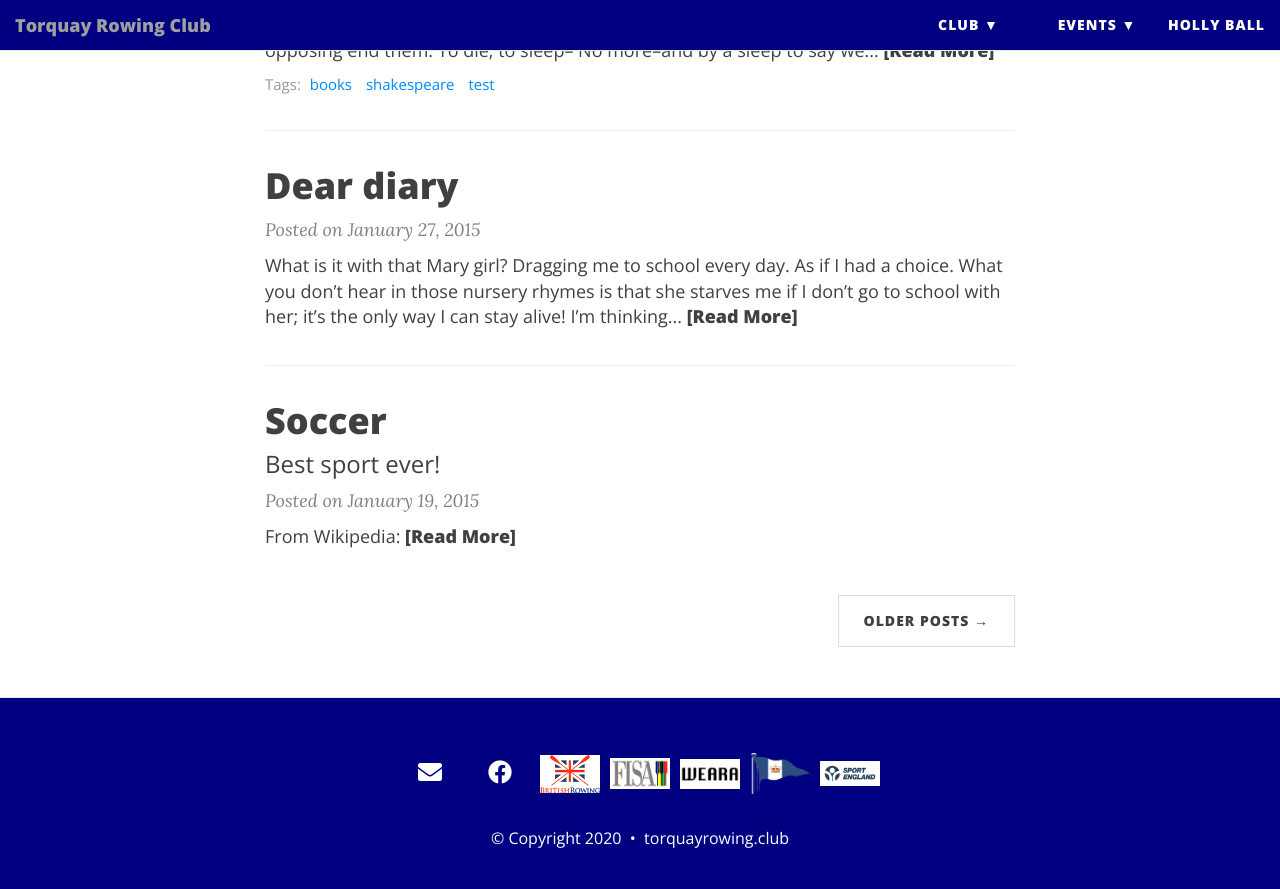
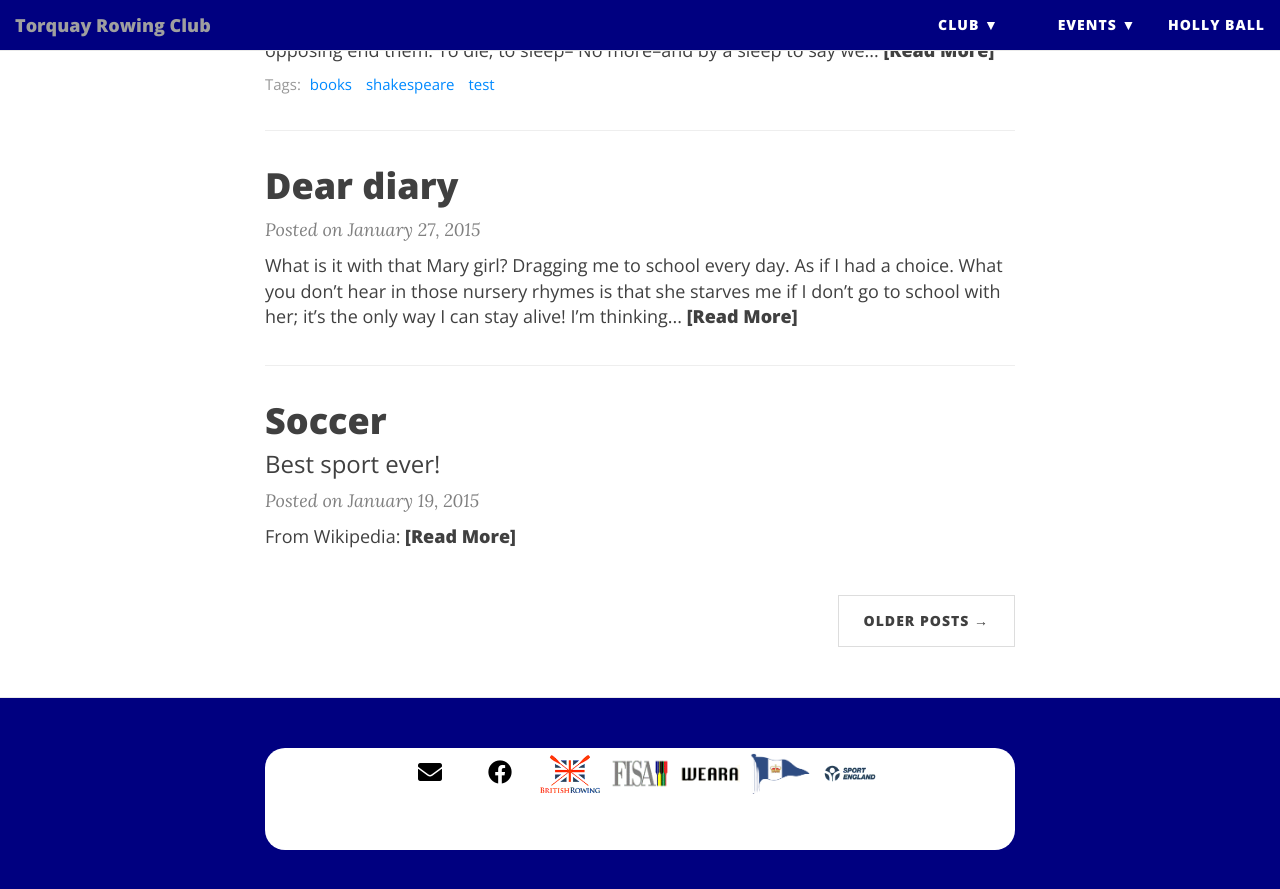
Before and after one commit to torquayrowingclub/torquayrowingclub.github.io, a Jekyll site: the page built from index.html, in a window 1280 px wide and 900 px high, scrolled down 1438 px. Shown: the top 889 px of the window. Built offline with Jekyll 4.4.1, drawn with Linux system fonts in a browser that asks for light colours; nearby versions of some CDN libraries; the list of posts is cut into pages by our own code.

Commit message:
footer messages

```diff
--- a/_includes/footer.html
+++ b/_includes/footer.html
@@ -2,7 +2,7 @@
   <div class="container beautiful-jekyll-footer">
     <div class="row">
       <div class="col-lg-8 col-lg-offset-2 col-md-10 col-md-offset-1">
-        <ul class="list-inline text-center footer-links">
+        <ul class="list-inline text-center footer-links" style="background: white; border-radius: 20px">
           {%- for link in site.social-network-links -%}
             {%- assign curkey = link[0] -%}
             {%- assign element = site.data.SocialNetworks[curkey] -%}
@@ -19,7 +19,7 @@
                   {%- if element.icon == 'none' -%}
                     <img src="{{ element.src }}" style=""/>
                   {%- else -%}
-                    <i class="{{ element.icon }} fa-stack-1x fa-inverse"></i>
+                    <i class="{{ element.icon }} fa-stack-1x fa-inverse" style="color: black"></i>
                   {%- endif -%}
                 </span>
                 <span class="sr-only">{{ element.name }}</span>
```
